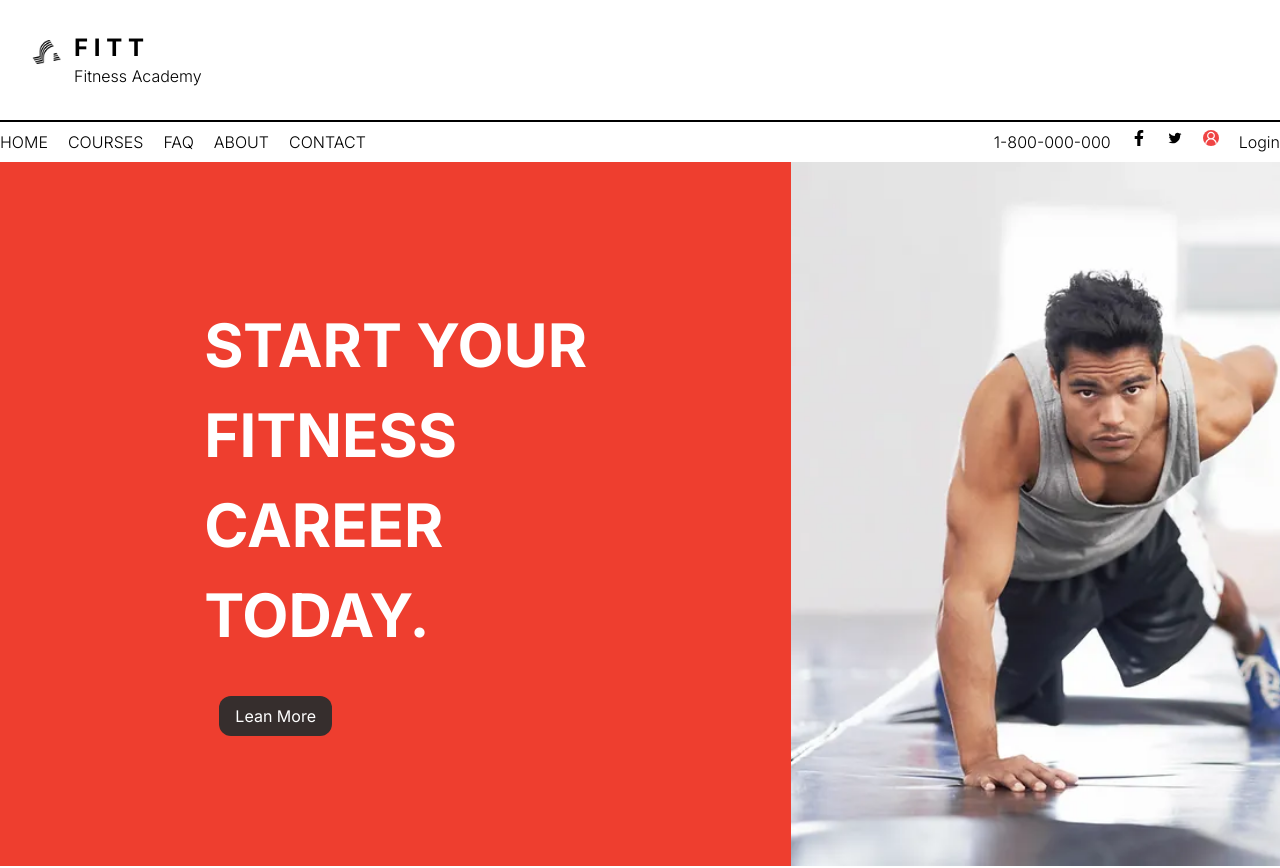
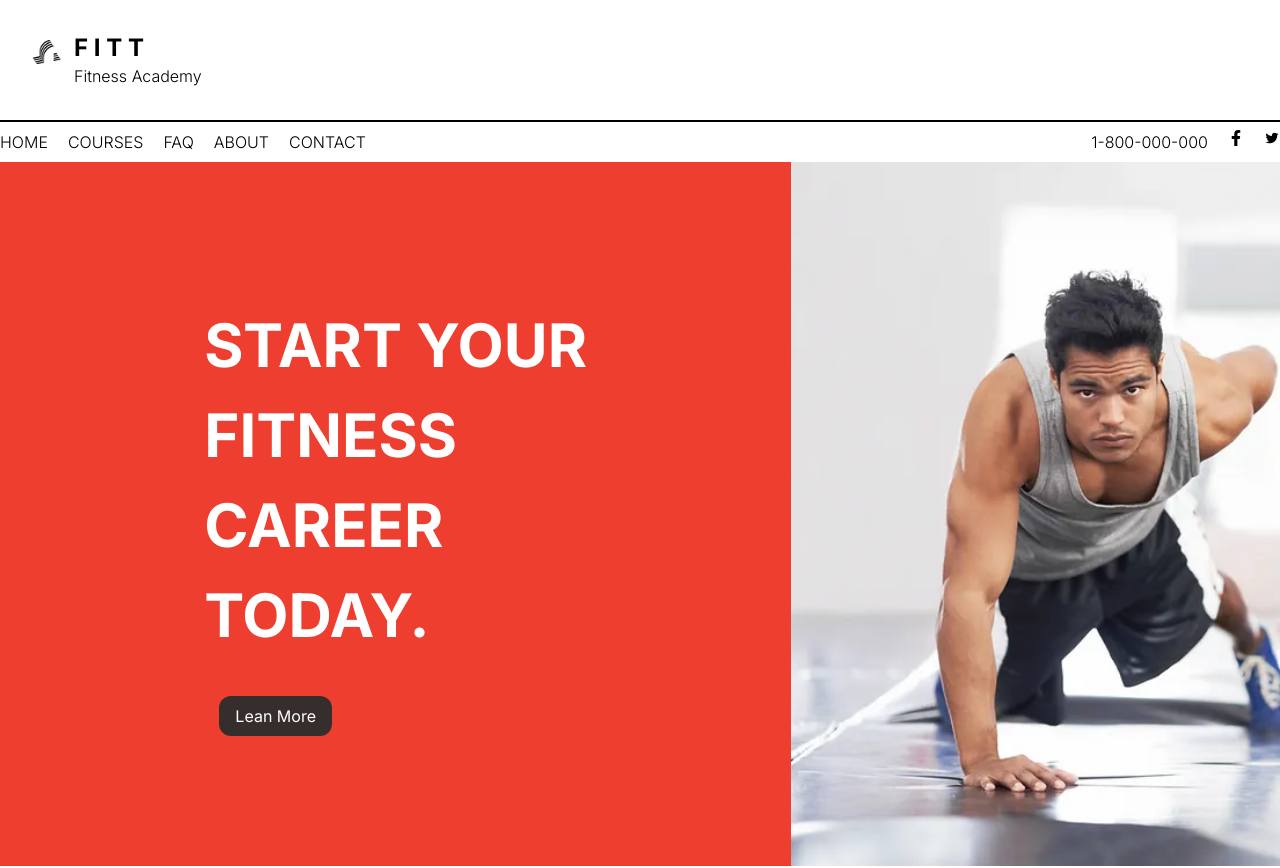
Before and after one commit to HamzaChbit/fitness-v0, a Next.js app: page / in a window 1280 px wide. Shown: the top 868 px of the page. Built offline with nearby package versions, Linux system fonts and the light colour scheme.

Commit message:
--ignore-errore

```diff
--- a/components/NavBar.jsx
+++ b/components/NavBar.jsx
@@ -95,8 +95,8 @@ const NavBar = () => {
 1-800-000-000</p>
 <FaFacebookF   className=' hidden  xxl:block xl:block lg:block  md:block mdl:block sm:hidden  xs:hidden ' />
 <AiOutlineTwitter className=' hidden  xxl:block xl:block lg:block  md:block mdl:block sm:hidden  xs:hidden ' />
-<AiOutlineUser className='bg-red-500 rounded-full text-white     hidden  xxl:block xl:block lg:block  md:block mdl:block sm:hidden  xs:hidden  ' />
-<p   className=' hidden  xxl:block xl:block lg:block  md:block mdl:block sm:hidden  xs:hidden ' >Login</p>
+{/* <AiOutlineUser className='bg-red-500 rounded-full text-white     hidden  xxl:block xl:block lg:block  md:block mdl:block sm:hidden  xs:hidden  ' />
+<p   className=' hidden  xxl:block xl:block lg:block  md:block mdl:block sm:hidden  xs:hidden ' >Login</p> */}
 
 
             </div>
```
